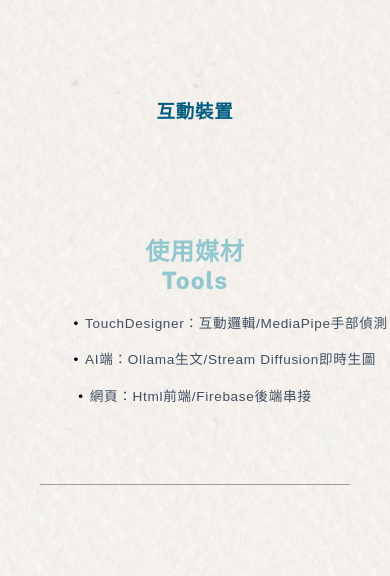
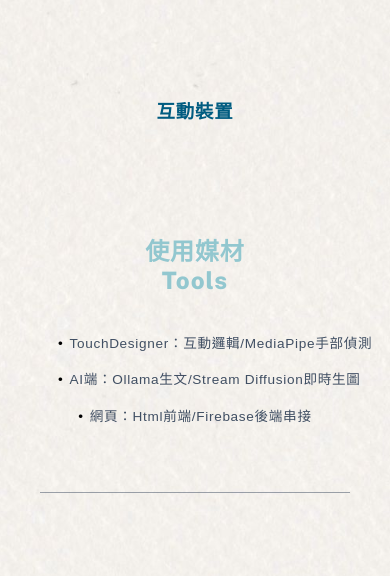
Before and after one commit to AhhhhHeyyy/ZhiYing6, a website built with Parcel: page projects/Stamped/Stamped.html in a window 390 px wide. Shown: the part 458-1034 px from the top of the page. Built offline with nearby package versions, Linux system fonts and the light colour scheme; a web font is replaced by a local one.

Commit message:
Update project-common.css

```diff
--- a/projects/project-common.css
+++ b/projects/project-common.css
@@ -1320,16 +1320,26 @@ body, .project-description, .project-content, .project-container {
     .media-left, .media-right {
         padding: 0 4vw;
         margin-bottom: 12px;
+        display: flex !important;
+        flex-direction: column !important;
+        align-items: center !important;
+        justify-content: center !important;
+        text-align: center !important;
     }
     .media-left ul, .media-right ul {
         flex-direction: column !important;
-        justify-content: center;
-        align-items: center;
+        justify-content: center !important;
+        align-items: center !important;
         flex-wrap: nowrap;
         gap: 10px;
         width: 100%;
-        text-align: center;
+        text-align: center !important;
         padding: 20px 0 0 0;
+        margin: 0 auto !important;
+    }
+    .media-left ul li, .media-right ul li {
+        text-align: center !important;
+        margin: 0 auto !important;
     }
     .media-left ul li:not(.compact-text), .media-right ul li:not(.compact-text) {
         white-space: nowrap;
@@ -1398,6 +1408,8 @@ body, .project-description, .project-content, .project-container {
         justify-content: center !important;
         text-align: center !important;
         width: 100% !important;
+        padding: 0 !important;
+        margin: 0 auto !important;
     }
     .media-left ul, .media-right ul {
         display: flex !important;
@@ -1406,21 +1418,23 @@ body, .project-description, .project-content, .project-container {
         justify-content: center !important;
         text-align: center !important;
         width: 100% !important;
-    }
-    .media-left ul li.compact-text,
-    .media-right ul li.compact-text {
+        margin: 0 auto !important;
+        padding: 20px 0 0 0 !important;
+    }
+    .media-left ul li,
+    .media-right ul li {
         font-size: 0.8rem !important;
         text-align: center !important;
-        display: inline-block !important;
-        width: auto !important;
+        display: block !important;
+        width: 100% !important;
         margin: 0 auto !important;
         white-space: nowrap !important;
         padding: 0 !important;
         box-sizing: border-box !important;
         position: relative !important;
     }
-    .media-left ul li.compact-text::before,
-    .media-right ul li.compact-text::before {
+    .media-left ul li::before,
+    .media-right ul li::before {
         display: inline !important;
         position: static !important;
         margin-right: 6px !important;
@@ -1449,8 +1463,8 @@ body, .project-description, .project-content, .project-container {
         text-align: center !important;
         width: 100% !important;
     }
-    .media-left ul li.compact-text,
-    .media-right ul li.compact-text {
+    .media-left ul li,
+    .media-right ul li {
         font-size: 0.85rem !important;
         text-align: center !important;
         display: inline-block !important;
@@ -1461,8 +1475,8 @@ body, .project-description, .project-content, .project-container {
         box-sizing: border-box !important;
         position: relative !important;
     }
-    .media-left ul li.compact-text::before,
-    .media-right ul li.compact-text::before {
+    .media-left ul li::before,
+    .media-right ul li::before {
         display: inline !important;
         position: static !important;
         margin-right: 6px !important;
```
